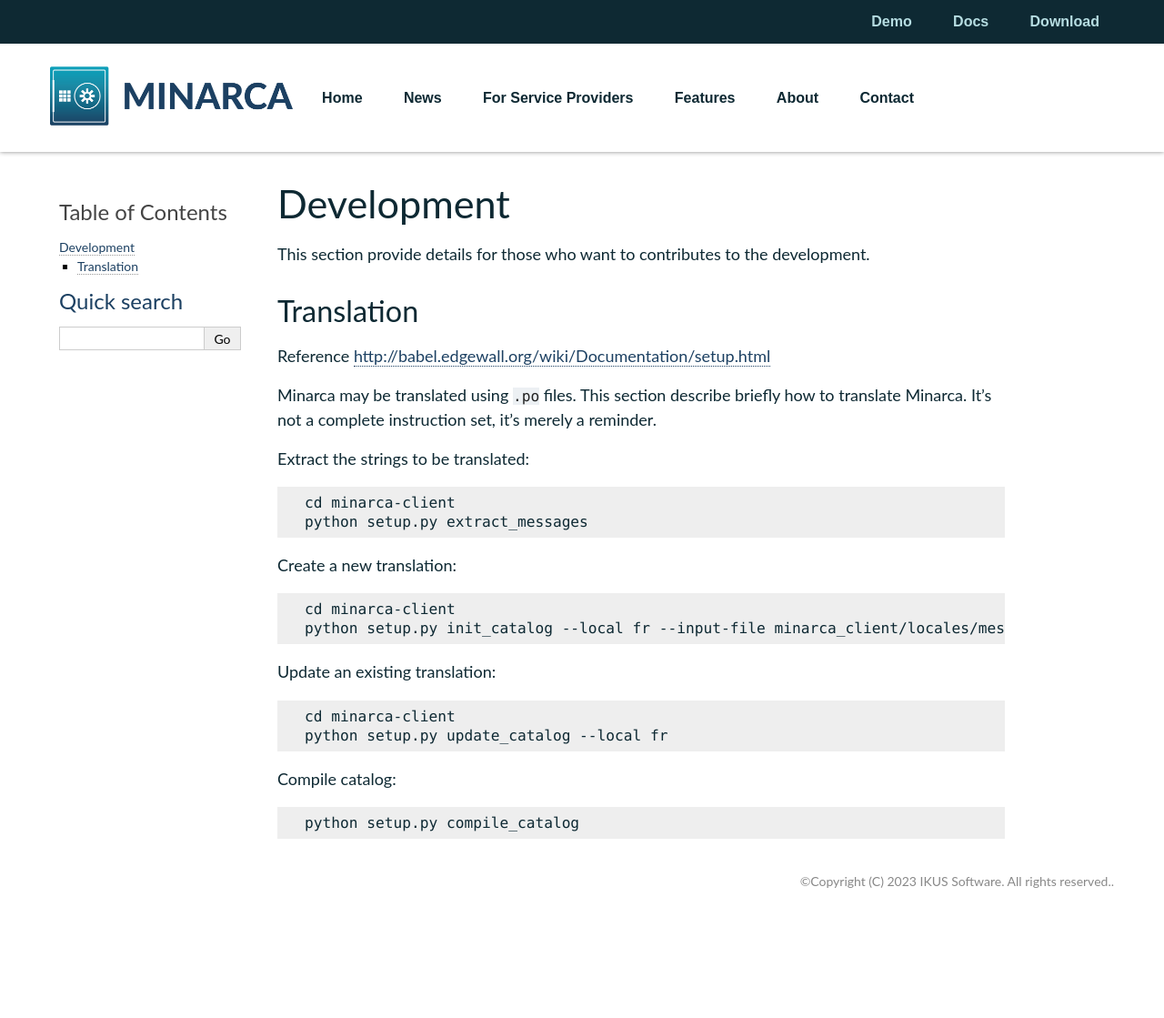
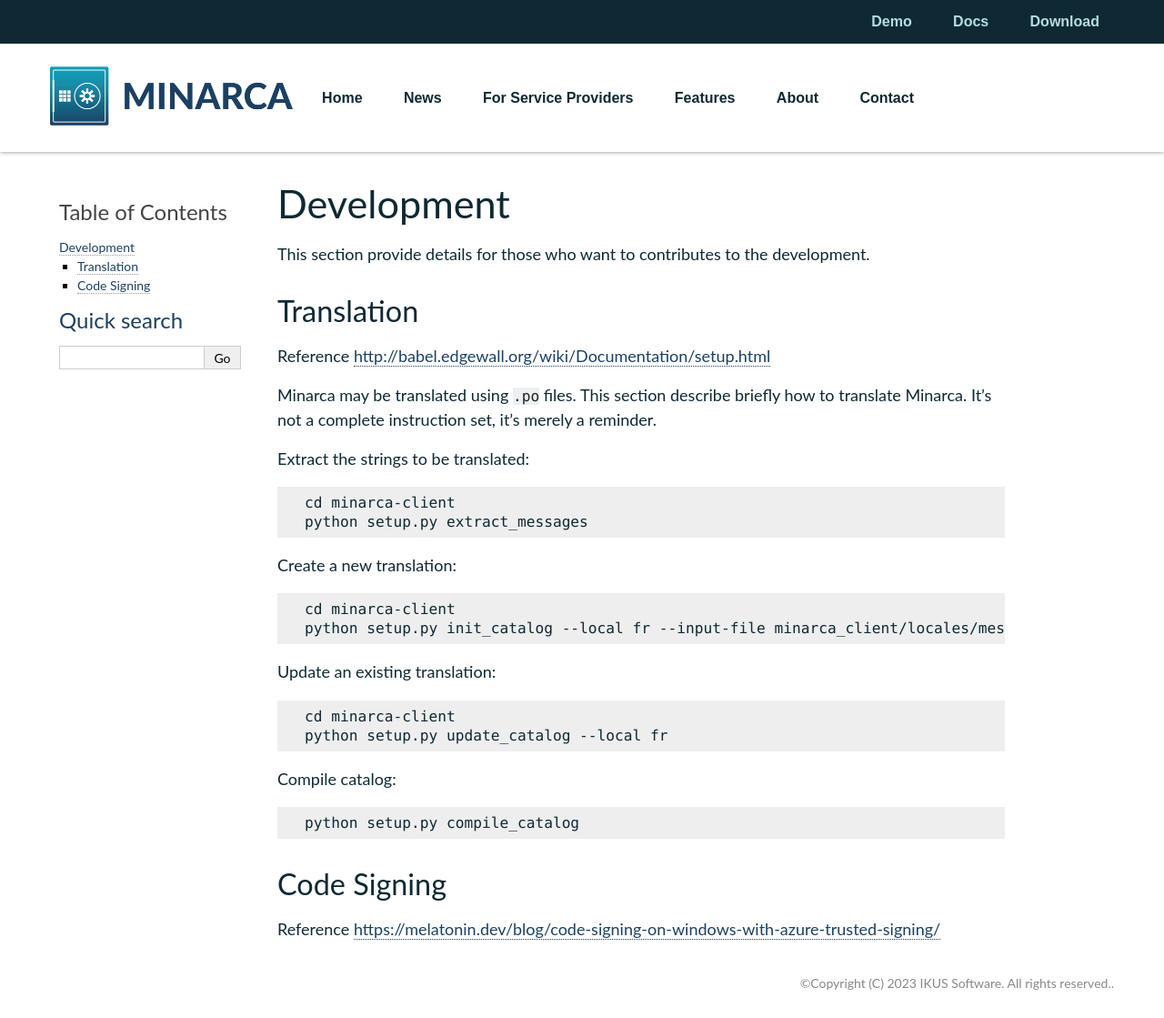
Before and after one commit to ikus060/minarca, a Sphinx documentation site: the page built from doc/development.md, in a window 1280 px wide. Shown: the whole page at 91% size. Built offline with Sphinx 7.4.7, drawn with Linux system fonts in a browser that asks for light colours; before the commit the page ends 1007 px from its top, so only the background shows below that.

Commit message:
Sign windows executable with Azure Code Signing

```diff
--- a/doc/development.md
+++ b/doc/development.md
@@ -27,3 +27,7 @@
 Compile catalog:
 
     python setup.py compile_catalog
+
+## Code Signing
+
+Reference <https://melatonin.dev/blog/code-signing-on-windows-with-azure-trusted-signing/>
```
Also changed, not shown: 2 other files.
